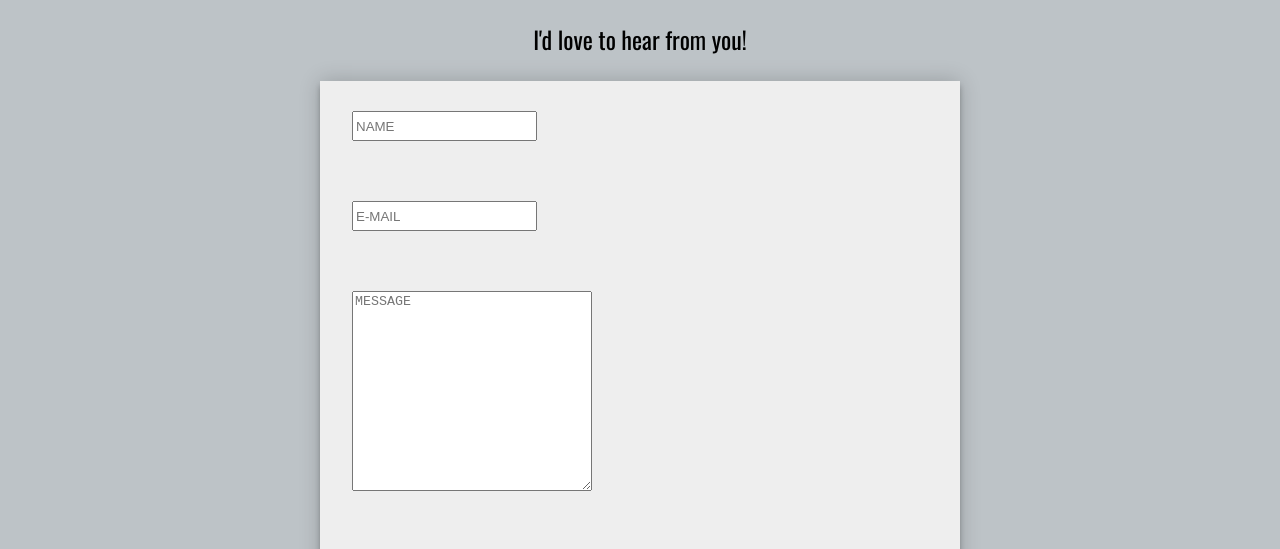
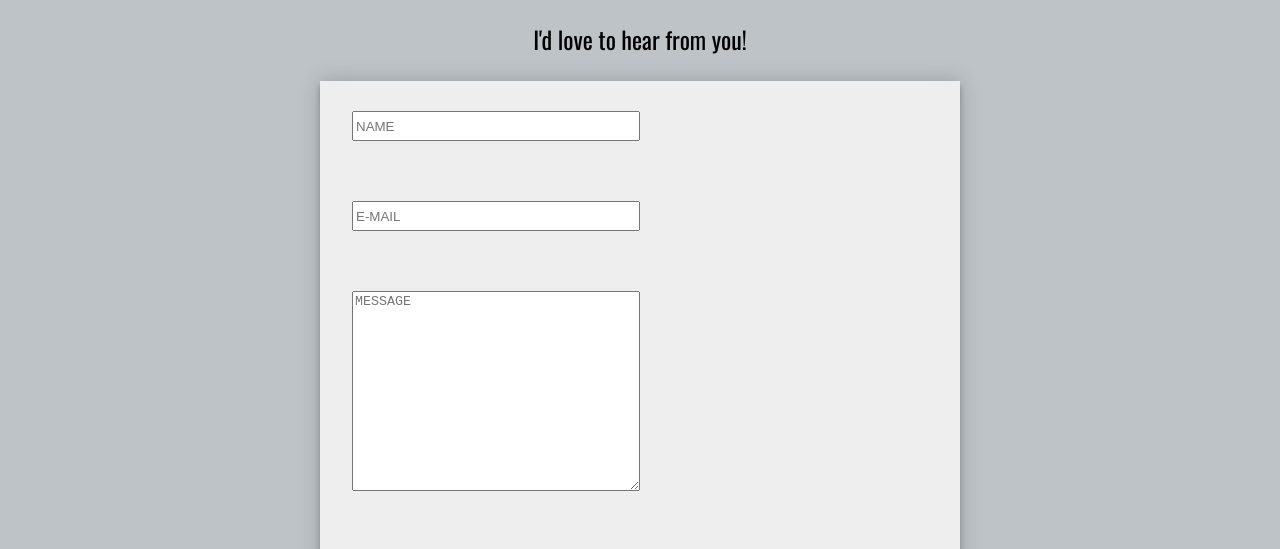
Before and after one commit to pepi0039/mtm6330-midterm-pepi0039, a website: page contact.html in a window 1280 px wide. Shown: the part 198-747 px from the top of the page. Drawn offline with nearby package versions, Linux system fonts and the light colour scheme.

Commit message:
fixed contact form

```diff
--- a/scss/main/main.scss
+++ b/scss/main/main.scss
@@ -310,10 +310,10 @@ footer {
 	}
 	input {
 		height: 30px;
-		width: 100%s;
+		width: 50%;
 	}
 	textarea {
 		height: 200px;
-		width: 240px;
+		width: 50%;
 	}
 }
```
Also changed, not shown: css/main/main.css, css/min/main/main.css.
